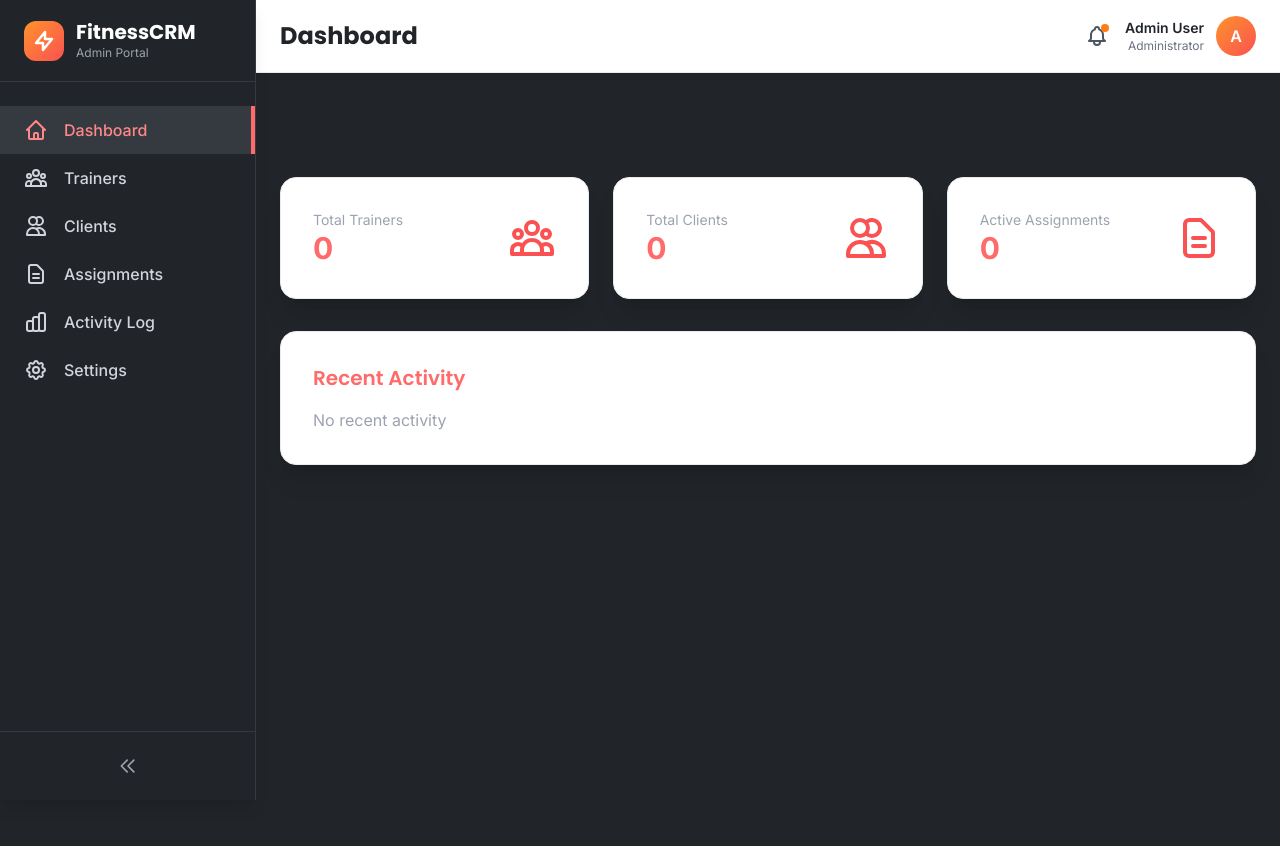
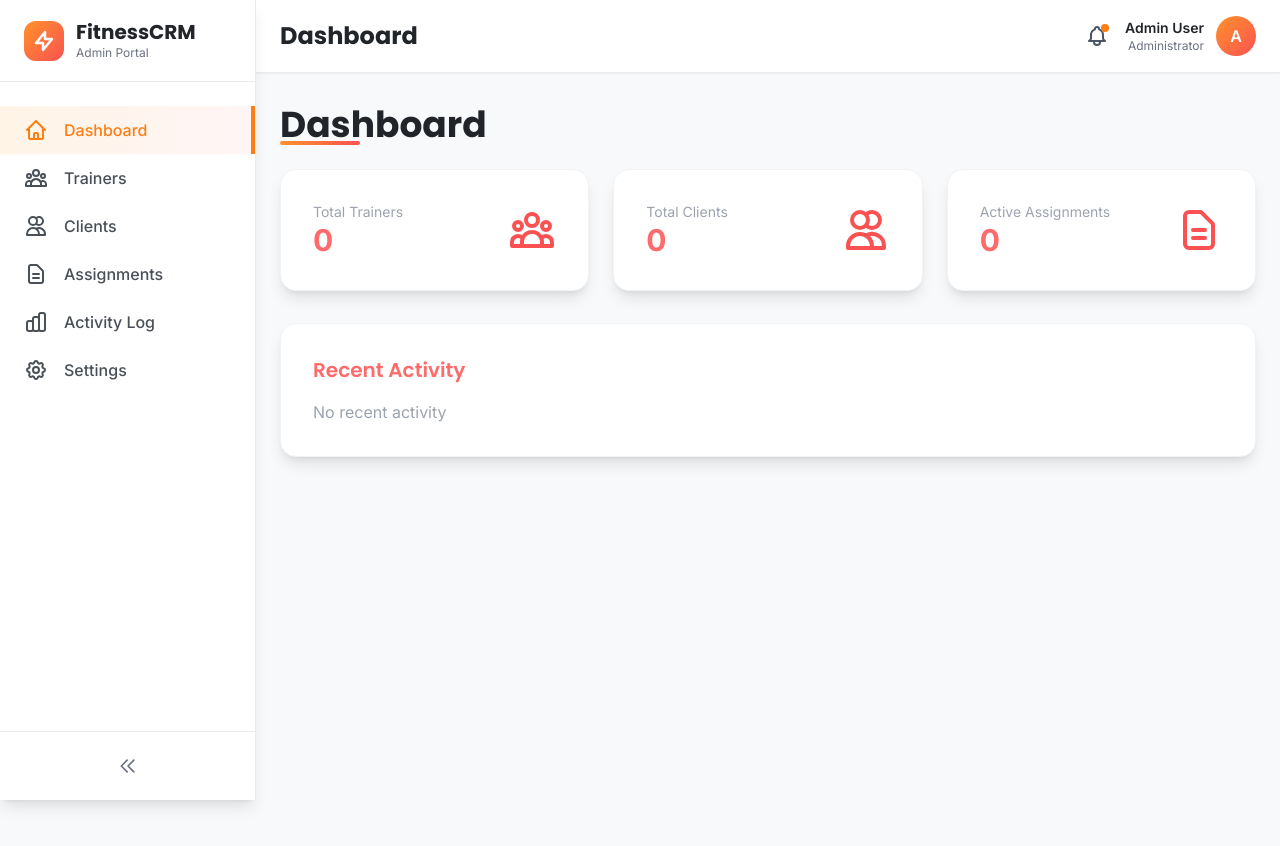
Before and after one commit to JonSvitna/FitnessCRM, a website built with Vite: page frontend/index.html in a window 1280 px wide. Built offline with nearby package versions, Linux system fonts and the light colour scheme; no server answers.

Commit message:
feat: Implement white-on-orange color scheme
- Changed admin dashboard to white/neutral-50 background
- Removed dark theme from admin sidebar
- Enhanced card hover states with orange accent borders
- Added orange gradient underline to section titles
- Updated sidebar colors for light theme
- Kept orange gradient buttons and stat cards
- Professional white background with vibrant orange accents throughout

```diff
--- a/frontend/index.html
+++ b/frontend/index.html
@@ -6,12 +6,12 @@
   <title>Fitness CRM - Admin Dashboard</title>
   <link rel="stylesheet" href="/src/styles/main.css">
 </head>
-<body class="bg-neutral-900">
+<body class="bg-neutral-50">
   <!-- Mobile Overlay -->
   <div id="mobile-overlay" class="mobile-overlay hidden"></div>
 
   <!-- Sidebar Navigation -->
-  <aside id="sidebar" class="sidebar sidebar-dark sidebar-expanded">
+  <aside id="sidebar" class="sidebar sidebar-expanded">
     <!-- Sidebar Header -->
     <div class="sidebar-header">
       <div class="flex items-center space-x-3">
@@ -21,8 +21,8 @@
           </svg>
         </div>
         <div id="sidebar-logo-text" class="flex flex-col">
-          <h1 class="text-xl font-bold text-white leading-tight">FitnessCRM</h1>
-          <span class="text-xs text-gray-400">Admin Portal</span>
+          <h1 class="text-xl font-bold text-neutral-900 leading-tight">FitnessCRM</h1>
+          <span class="text-xs text-gray-500">Admin Portal</span>
         </div>
       </div>
     </div>
@@ -75,7 +75,7 @@
 
     <!-- Sidebar Footer -->
     <div class="sidebar-footer">
-      <button id="sidebar-toggle" class="w-full flex items-center justify-center p-2 text-gray-400 hover:text-primary-400 hover:bg-neutral-800 rounded-lg transition-colors">
+      <button id="sidebar-toggle" class="w-full flex items-center justify-center p-2 text-gray-500 hover:text-orange-600 hover:bg-orange-50 rounded-lg transition-colors">
         <svg id="collapse-icon" class="w-5 h-5" fill="none" stroke="currentColor" viewBox="0 0 24 24">
           <path stroke-linecap="round" stroke-linejoin="round" stroke-width="2" d="M11 19l-7-7 7-7m8 14l-7-7 7-7"></path>
         </svg>
@@ -115,7 +115,7 @@
     </div>
 
     <!-- Main Content -->
-    <main class="px-6 py-8 bg-neutral-900 min-h-screen">
+    <main class="px-6 py-8 bg-neutral-50 min-h-screen">
     <!-- Dashboard Section -->
     <section id="dashboard-section" class="section active">
       <h2 class="section-title">Dashboard</h2>
--- a/frontend/src/styles/main.css
+++ b/frontend/src/styles/main.css
@@ -32,7 +32,7 @@
   }
 
   .card {
-    @apply bg-white rounded-2xl shadow-xl p-8 border border-neutral-200 hover:shadow-2xl transition-shadow duration-300;
+    @apply bg-white rounded-2xl shadow-lg p-8 border border-neutral-100 hover:shadow-xl hover:border-orange-200 transition-all duration-300;
   }
 
   .card-dark {
@@ -44,11 +44,16 @@
   }
 
   .section-title {
-    @apply text-4xl md:text-5xl font-bold text-neutral-900 mb-6;
+    @apply text-3xl md:text-4xl font-bold text-neutral-900 mb-6 relative;
+  }
+
+  .section-title::after {
+    content: '';
+    @apply absolute bottom-0 left-0 w-20 h-1 bg-gradient-to-r from-orange-500 to-primary-600 rounded-full;
   }
 
   .section-title-gradient {
-    @apply text-4xl md:text-5xl font-bold bg-gradient-to-r from-orange-600 to-primary-600 bg-clip-text text-transparent mb-6;
+    @apply text-3xl md:text-4xl font-bold bg-gradient-to-r from-orange-600 to-primary-600 bg-clip-text text-transparent mb-6;
   }
 
   .nav-link {
```
